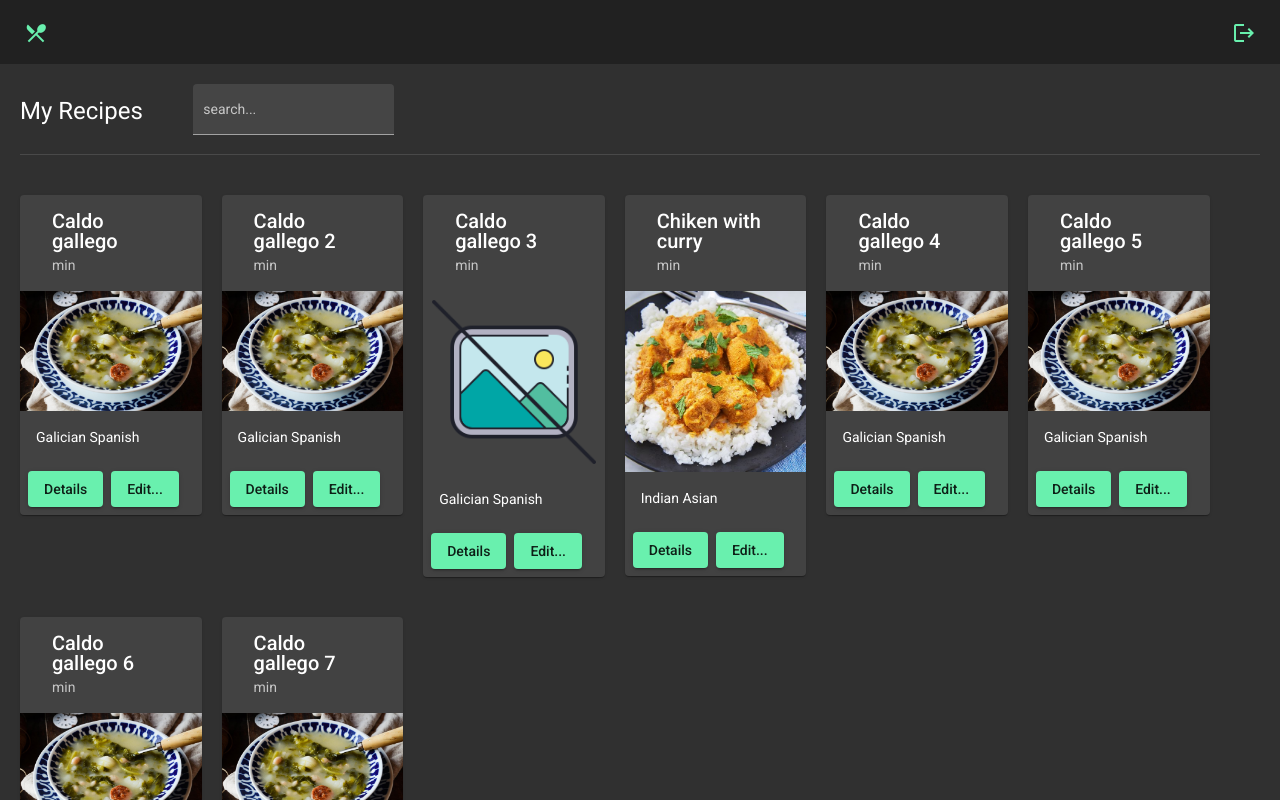
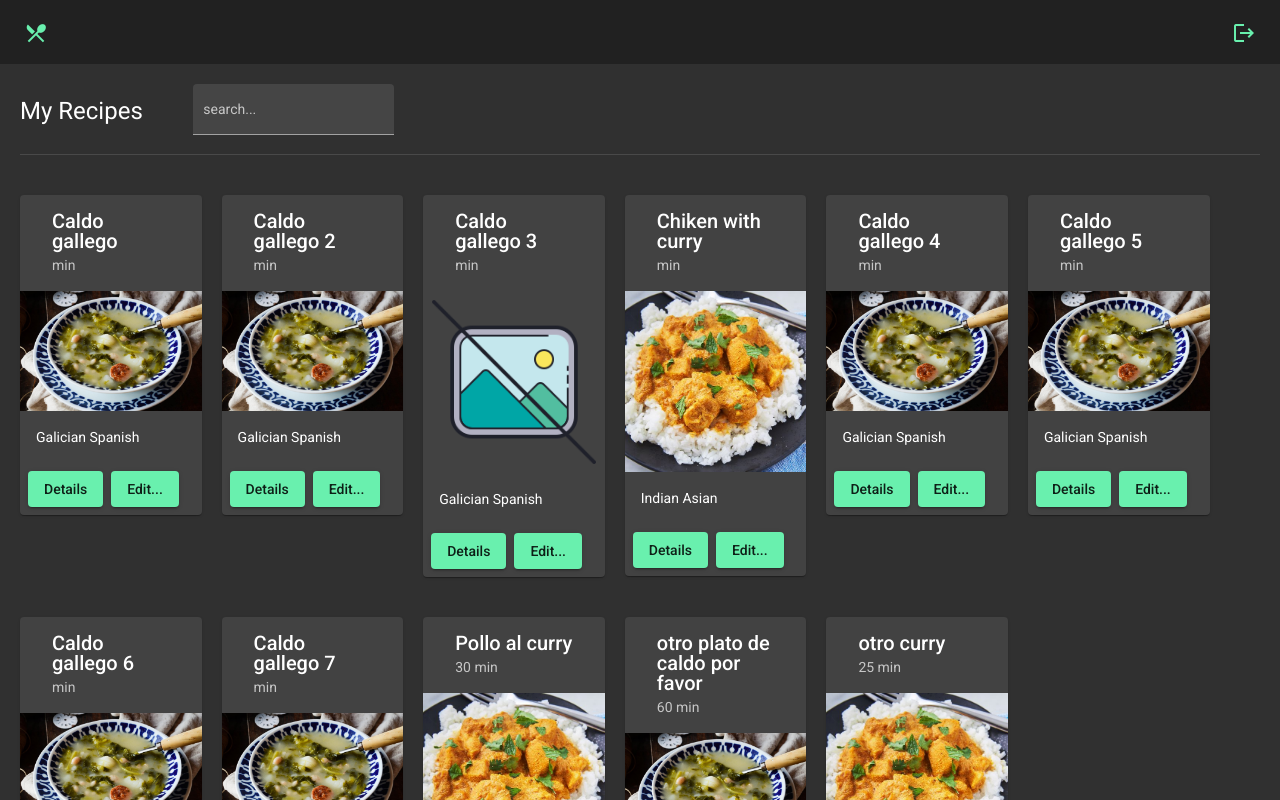
Before and after one commit to Naxo85/angular_myRecipes, an Angular app: page /recipes in a window 1280 px wide. Built offline with nearby package versions, Linux system fonts and the light colour scheme; data requests are answered from the project's data file.

Commit message:
Adding recipe to DB json

```diff
--- a/src/assets/db_json/db.json
+++ b/db_json/db.json
@@ -10,49 +10,77 @@
     {
       "id": "1",
       "title": "Caldo gallego",
-      "ingredients": ["verdura", "patatas", "lacon"],
+      "ingredients": [
+        "verdura",
+        "patatas",
+        "lacon"
+      ],
       "url_image": "image1.jpg",
       "image_type": "jpg",
       "vegetarian": false,
       "glutenFree": false,
       "readyInMinutes": 60,
       "summary": "typical galician dish",
-      "cuisines": ["Galician", "Spanish"]
+      "cuisines": [
+        "Galician",
+        "Spanish"
+      ]
     },
     {
       "id": "2",
       "title": "Caldo gallego 2",
-      "ingredients": ["verdura", "patatas", "lacon"],
+      "ingredients": [
+        "verdura",
+        "patatas",
+        "lacon"
+      ],
       "url_image": "image1.jpg",
       "image_type": "jpg",
       "vegetarian": false,
       "glutenFree": false,
       "readyInMinutes": 60,
       "summary": "typical galician dish",
-      "cuisines": ["Galician", "Spanish"]
+      "cuisines": [
+        "Galician",
+        "Spanish"
+      ]
     },
     {
       "id": "3",
       "title": "Caldo gallego 3",
-      "ingredients": ["verdura", "patatas", "lacon"],
+      "ingredients": [
+        "verdura",
+        "patatas",
+        "lacon"
+      ],
       "image_type": "jpg",
       "vegetarian": false,
       "glutenFree": false,
       "readyInMinutes": 60,
       "summary": "typical galician dish",
-      "cuisines": ["Galician", "Spanish"]
+      "cuisines": [
+        "Galician",
+        "Spanish"
+      ]
     },
     {
       "id": "8",
       "title": "Chiken with curry",
-      "ingredients": ["curry", "rice", "chicken"],
+      "ingredients": [
+        "curry",
+        "rice",
+        "chicken"
+      ],
       "url_image": "image2.jpg",
       "image_type": "jpg",
       "vegetarian": false,
       "glutenFree": false,
       "readyInMinutes": 30,
       "summary": "Curry Beef Over Rice Noodles might be just the main course you are searching for. This recipe serves 2 and costs $2.74 per serving. One serving contains <b>652 calories</b>, <b>61g of protein</b>, and <b>20g of fat</b>. 1 person were impressed by this recipe. It is a good option if you're following a <b>dairy free</b> diet. Head to the store and pick up onions, natural roasted peanuts, sambal oelek, and a few other things to make it today. To use up the fresh ginger you could follow this main course with the <a href=\"https://spoonacular.com/recipes/fresh-ginger-cookies-624884\">Fresh Ginger Cookies</a> as a dessert. This recipe is typical of Indian cuisine. From preparation to the plate, this recipe takes approximately <b>45 minutes</b>. All things considered, we decided this recipe <b>deserves a spoonacular score of 87%</b>. This score is awesome. Try <a href=\"https://spoonacular.com/recipes/burmese-beef-curry-with-vermicelli-rice-noodles-598957\">Burmese Beef Curry with Vermicelli Rice Noodles</a>, <a href=\"https://spoonacular.com/recipes/crockpot-beef-curry-with-noodles-506865\">Crockpot Beef Curry with Noodles</a>, and <a href=\"https://spoonacular.com/recipes/thai-style-red-curry-beef-noodles-248937\">Thai-Style Red Curry Beef Noodles</a> for similar recipes.",
-      "cuisines": ["Indian", "Asian"],
+      "cuisines": [
+        "Indian",
+        "Asian"
+      ],
       "steps": [
         {
           "number": 1,
@@ -144,50 +172,170 @@
     {
       "id": "4",
       "title": "Caldo gallego 4",
-      "ingredients": ["verdura", "patatas", "lacon"],
+      "ingredients": [
+        "verdura",
+        "patatas",
+        "lacon"
+      ],
       "url_image": "image1.jpg",
       "image_type": "jpg",
       "vegetarian": false,
       "glutenFree": false,
       "readyInMinutes": 60,
       "summary": "typical galician dish",
-      "cuisines": ["Galician", "Spanish"]
+      "cuisines": [
+        "Galician",
+        "Spanish"
+      ]
     },
     {
       "id": "5",
       "title": "Caldo gallego 5",
-      "ingredients": ["verdura", "patatas", "lacon"],
+      "ingredients": [
+        "verdura",
+        "patatas",
+        "lacon"
+      ],
       "url_image": "image1.jpg",
       "image_type": "jpg",
       "vegetarian": false,
       "glutenFree": false,
       "readyInMinutes": 60,
       "summary": "typical galician dish",
-      "cuisines": ["Galician", "Spanish"]
+      "cuisines": [
+        "Galician",
+        "Spanish"
+      ]
     },
     {
       "id": "6",
       "title": "Caldo gallego 6",
-      "ingredients": ["verdura", "patatas", "lacon"],
+      "ingredients": [
+        "verdura",
+        "patatas",
+        "lacon"
+      ],
       "url_image": "image1.jpg",
       "image_type": "jpg",
       "vegetarian": false,
       "glutenFree": false,
       "readyInMinutes": 60,
       "summary": "typical galician dish",
-      "cuisines": ["Galician", "Spanish"]
+      "cuisines": [
+        "Galician",
+        "Spanish"
+      ]
     },
     {
       "id": "7",
       "title": "Caldo gallego 7",
-      "ingredients": ["verdura", "patatas", "lacon"],
+      "ingredients": [
+        "verdura",
+        "patatas",
+        "lacon"
+      ],
       "url_image": "image1.jpg",
       "image_type": "jpg",
       "vegetarian": false,
       "glutenFree": false,
       "readyInMinutes": 60,
       "summary": "typical galician dish",
-      "cuisines": ["Galician", "Spanish"]
+      "cuisines": [
+        "Galician",
+        "Spanish"
+      ]
+    },
+    {
+      "title": "Pollo al curry",
+      "url_image": "image2.jpg",
+      "image_type": "",
+      "vegetarian": true,
+      "gluten_free": false,
+      "ready_in_minutes": 30,
+      "summary": "Pues el plato odiado del piso pollo",
+      "cuisines": [
+        "Asian",
+        "Indian"
+      ],
+      "steps": [
+        {
+          "number": 1,
+          "ingredients": [
+            {
+              "name": "aceite",
+              "image": "toUpdate"
+            },
+            {
+              "name": "pollo",
+              "image": "toUpdate"
+            }
+          ],
+          "step": "Dorar el pollo"
+        }
+      ],
+      "id": "k5gYjCy"
+    },
+    {
+      "title": "otro plato de caldo por favor",
+      "url_image": "image1.jpg",
+      "image_type": "",
+      "vegetarian": false,
+      "gluten_free": false,
+      "ready_in_minutes": 60,
+      "summary": "summary: otro plato de caldo por favor",
+      "cuisines": [
+        "Galician"
+      ],
+      "steps": [
+        {
+          "number": 1,
+          "ingredients": [
+            {
+              "name": "chorizo",
+              "image": "toUpdate"
+            },
+            {
+              "name": "costilla",
+              "image": "toUpdate"
+            }
+          ],
+          "step": "Pon a cocer la carne"
+        }
+      ],
+      "id": "X7vakDN"
+    },
+    {
+      "title": "otro curry",
+      "url_image": "image2.jpg",
+      "image_type": "",
+      "vegetarian": false,
+      "gluten_free": false,
+      "ready_in_minutes": 25,
+      "summary": "Summary: tenemos que poner uno",
+      "cuisines": [
+        "African"
+      ],
+      "steps": [
+        {
+          "number": 1,
+          "ingredients": [
+            {
+              "name": "pollo",
+              "image": "toUpdate"
+            },
+            {
+              "name": "sal",
+              "image": "toUpdate"
+            },
+            {
+              "name": "aceite",
+              "image": "toUpdate"
+            }
+          ],
+          "step": "Dorar el poollo siempre"
+        }
+      ],
+      "id": "S1XM03K"
     }
   ]
 }
--- a/package.json
+++ b/package.json
@@ -9,7 +9,7 @@
     "test": "ng test",
     "install_json_server": "npm install -g json-server",
     "info_json_server": "dont execute this, use below one: 'npm run start_json_server'",
-    "start_json_server": "cd src/assets/db_json & json-server --watch db.json"
+    "start_json_server": "cd db_json & json-server --watch db.json"
   },
   "private": true,
   "dependencies": {
--- a/src/app/recipes/components/step/step.component.ts
+++ b/src/app/recipes/components/step/step.component.ts
@@ -45,7 +45,7 @@ export class StepComponent implements OnInit {
         });
         if (addIngredient) {
           let newIngredient: Ingredient = {
-            name: ingredientInArray,
+            name: ingredientInArray.toLowerCase(),
             image: 'toUpdate',
           };
           this.step.ingredients.push(newIngredient);
--- a/src/app/recipes/pages/create/create.component.html
+++ b/src/app/recipes/pages/create/create.component.html
@@ -29,7 +29,12 @@
     </mat-form-field>
   </div>
   <div fxFlex="30">
-    <img fxFill mat-card-image [src]="getimageUrl()" />
+    <img
+      fxFill
+      mat-card-image
+      [src]="getimageUrl()"
+      onerror="this.src='assets/images/no-image.png'"
+    />
   </div>
 </div>
 
@@ -67,7 +72,14 @@
 </div>
 
 <div fxLayout.gt-sm="row" fxLayout.xs="column" fxLayoutGap.gt-xs="30px">
-  <button class="vertical-margin" fxFlex.gt-sm="50" color="accent" fxFill mat-raised-button>
+  <button
+    class="vertical-margin"
+    fxFlex.gt-sm="50"
+    color="accent"
+    fxFill
+    mat-raised-button
+    (click)="saveRecipe()"
+  >
     <mat-icon>save</mat-icon>
     Save
   </button>
--- a/src/app/recipes/pages/create/create.component.ts
+++ b/src/app/recipes/pages/create/create.component.ts
@@ -1,6 +1,7 @@
 import { Component } from '@angular/core';
 import { Cuisines, Ingredient, Recipe, Step } from '../../interfaces/recipes.interface';
 import { UrlImagePipe } from '../../pipes/get-url-image.pipe';
+import { RecipesService } from '../../services/recipes.service';
 
 @Component({
   selector: 'app-create',
@@ -14,6 +15,8 @@ import { UrlImagePipe } from '../../pipes/get-url-image.pipe';
   ],
 })
 export class CreateComponent {
+  constructor(private recipesService: RecipesService) {}
+
   vegetarian: boolean = false;
   glutenFree: boolean = false;
   id: string = '';
@@ -54,4 +57,16 @@ export class CreateComponent {
     };
     this.recipe.steps?.push(step);
   }
+
+  saveRecipe() {
+    console.log(this.recipe);
+    if (this.recipe.title.trim().length === 0) {
+      return;
+    } else if (this.recipe.summary.trim().length === 0) {
+      return;
+    }
+    this.recipesService.addRecipe(this.recipe).subscribe((resp) => {
+      console.log('Response: ', resp);
+    });
+  }
 }
--- a/src/app/recipes/services/recipes.service.ts
+++ b/src/app/recipes/services/recipes.service.ts
@@ -19,4 +19,8 @@ export class RecipesService {
   getRecipeById(id: string): Observable<Recipe> {
     return this.http.get<Recipe>(`${this.baseUrl}/recipes/${id}`);
   }
+
+  addRecipe(recipe: Recipe): Observable<Recipe> {
+    return this.http.post<Recipe>(`${this.baseUrl}/recipes`, recipe);
+  }
 }
```
